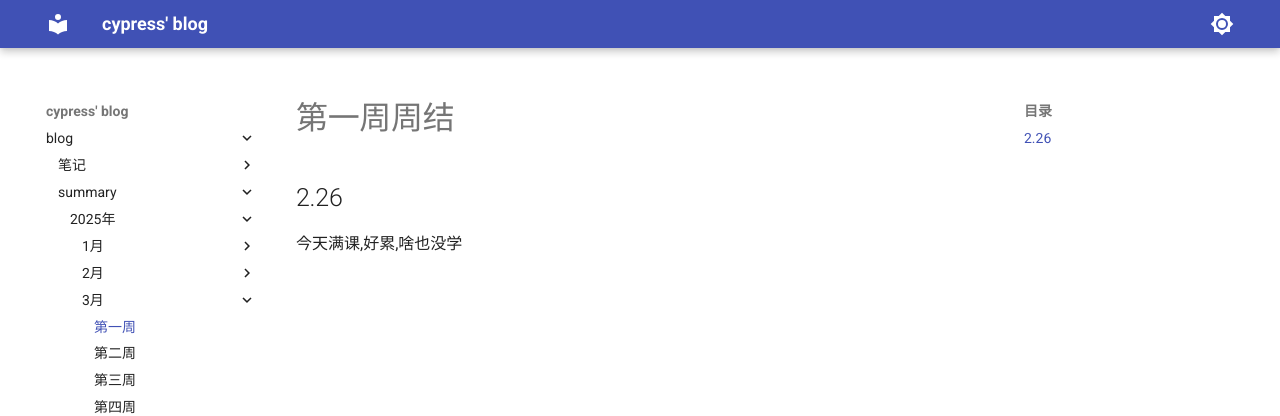
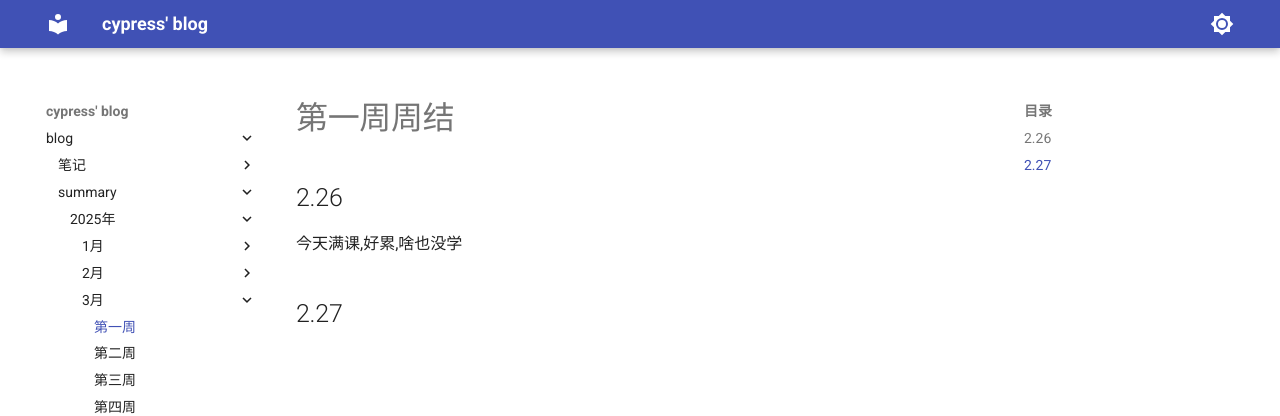
Before and after one commit to cyprer/blog, an MkDocs documentation site: the page built from docs/summary/25year/3month/1week.md, in a window 1280 px wide. Shown: the top 416 px of the page. Built offline with MkDocs 1.6.1 and Material for MkDocs 9.7.7, drawn with Linux system fonts in a browser that asks for light colours.

Commit message:
添加2.27周结

```diff
--- a/docs/summary/25year/3month/1week.md
+++ b/docs/summary/25year/3month/1week.md
@@ -1,3 +1,4 @@
 # 第一周周结
 ## 2.26
   今天满课,好累,啥也没学
+## 2.27
```
